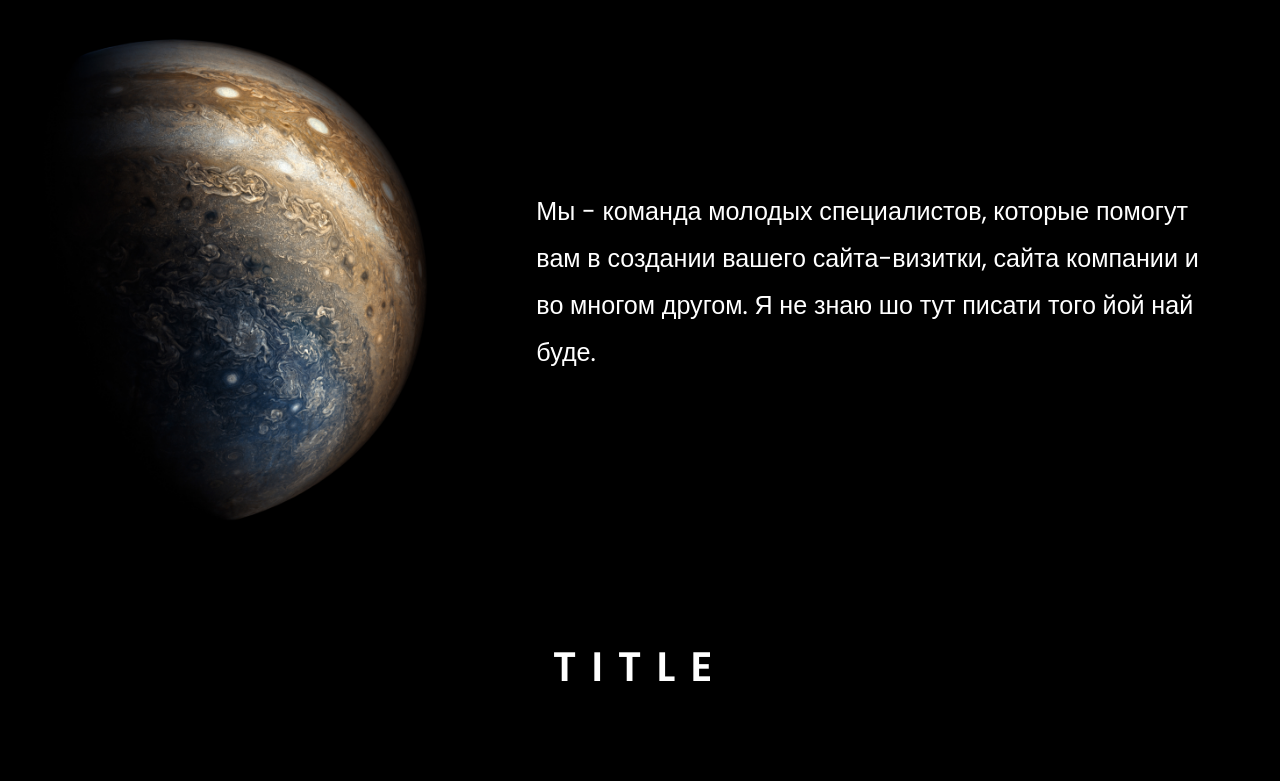
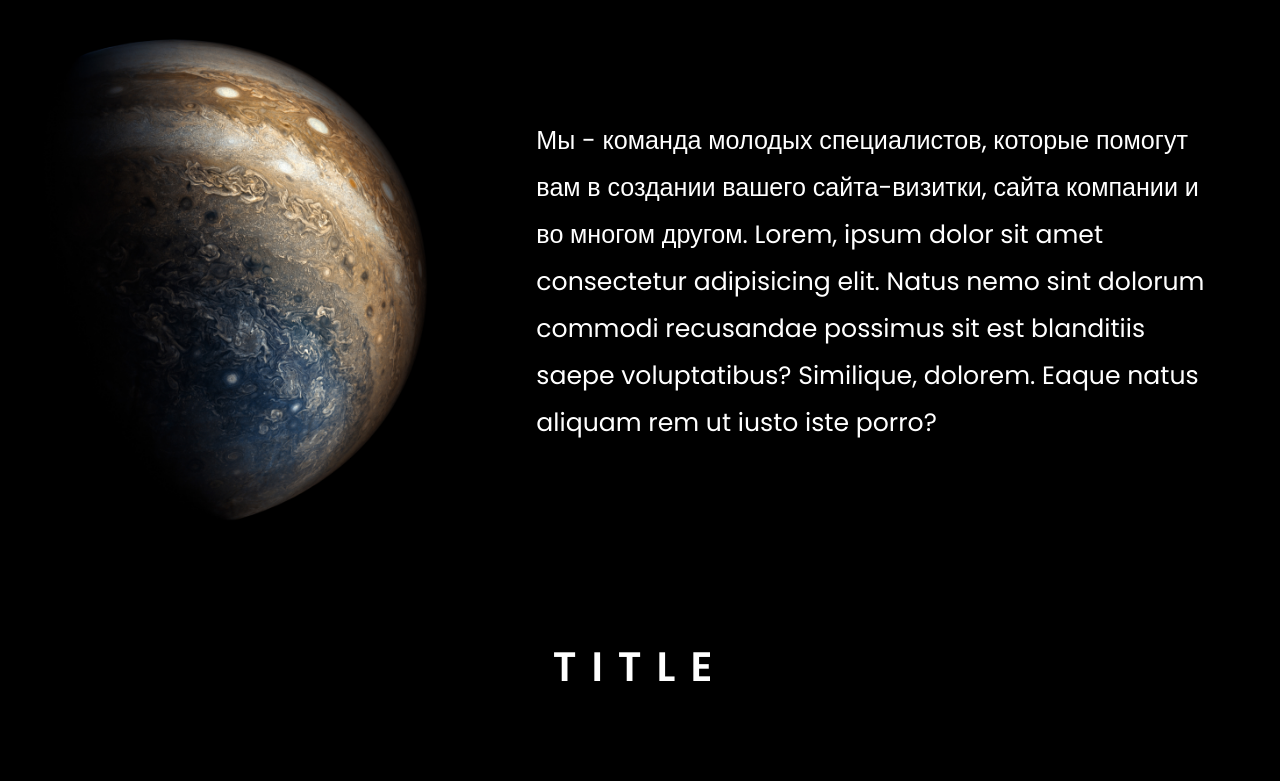
Before and after one commit to bogdan-tykhonov/Hoftech, a plain HTML site: page index.html in a window 1280 px wide. Shown: the part 1039-1820 px from the top of the page. Drawn offline with nearby package versions, Linux system fonts and the light colour scheme.

Commit message:
Update index.html

```diff
--- a/index.html
+++ b/index.html
@@ -88,7 +88,8 @@
                     <div class="about-company-content">
                         <img src="images/planet-2.png" class="planet-2" alt="" id="pl2">
                         <h2>
-                            Мы - команда молодых специалистов, которые помогут вам в создании вашего сайта-визитки, сайта компании и во многом другом. Я не знаю шо тут писати того йой най буде.
+                            Мы - команда молодых специалистов, которые помогут вам в создании вашего сайта-визитки, сайта компании и во многом другом.
+                            Lorem, ipsum dolor sit amet consectetur adipisicing elit. Natus nemo sint dolorum commodi recusandae possimus sit est blanditiis saepe voluptatibus? Similique, dolorem. Eaque natus aliquam rem ut iusto iste porro?
                         </h2>
                     </div>
                 </div>
@@ -138,7 +139,7 @@
                     </h2>
                     <p>
                         Мы создадим для вас торговую площадку с вашими товарами
-                        (шось треба дописати хз якось мало)
+                        или услугами. Реализуем ваши идеи и добавим желаемую логику на сайт.
 
                     </p>
                 </div>
```
